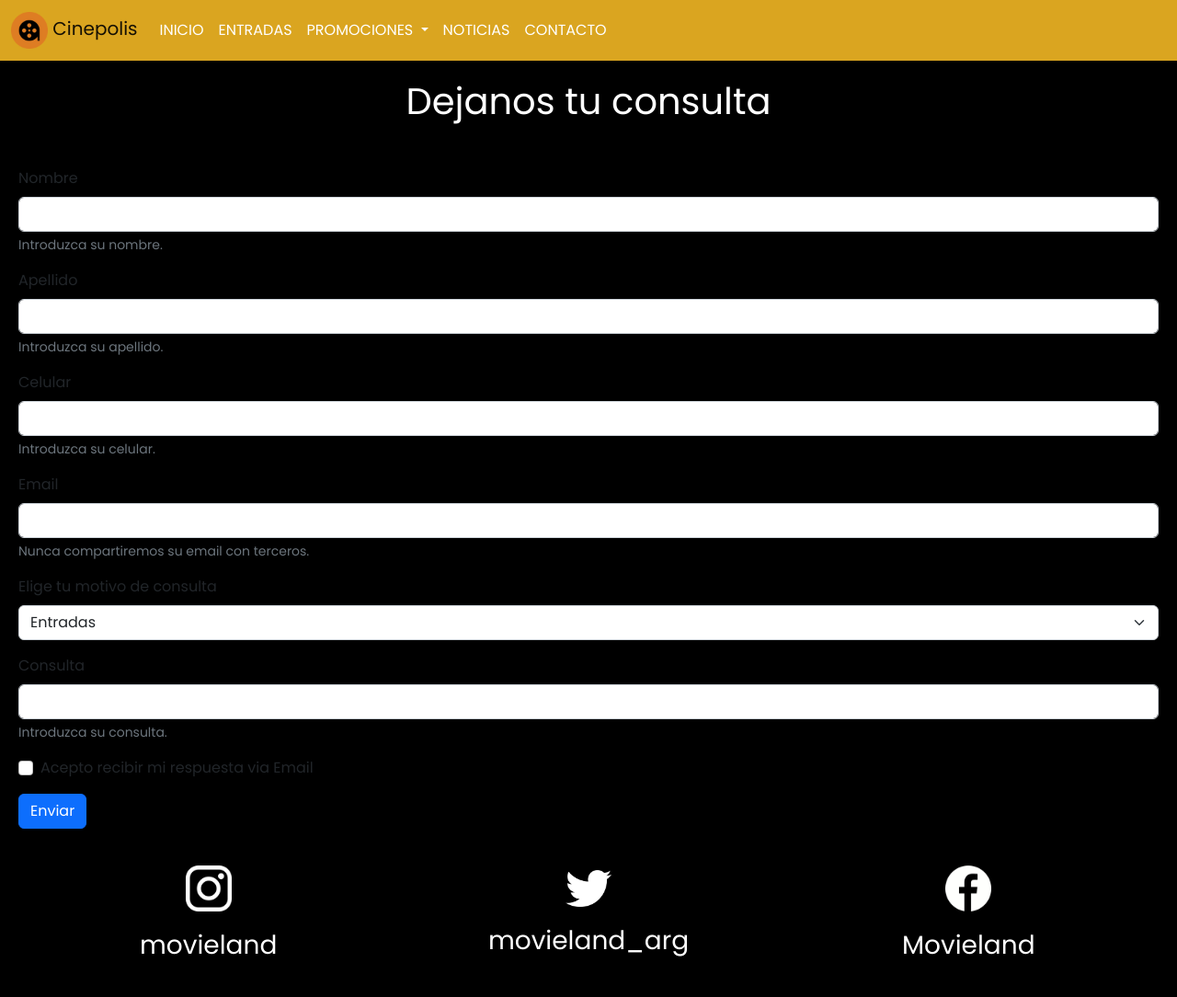
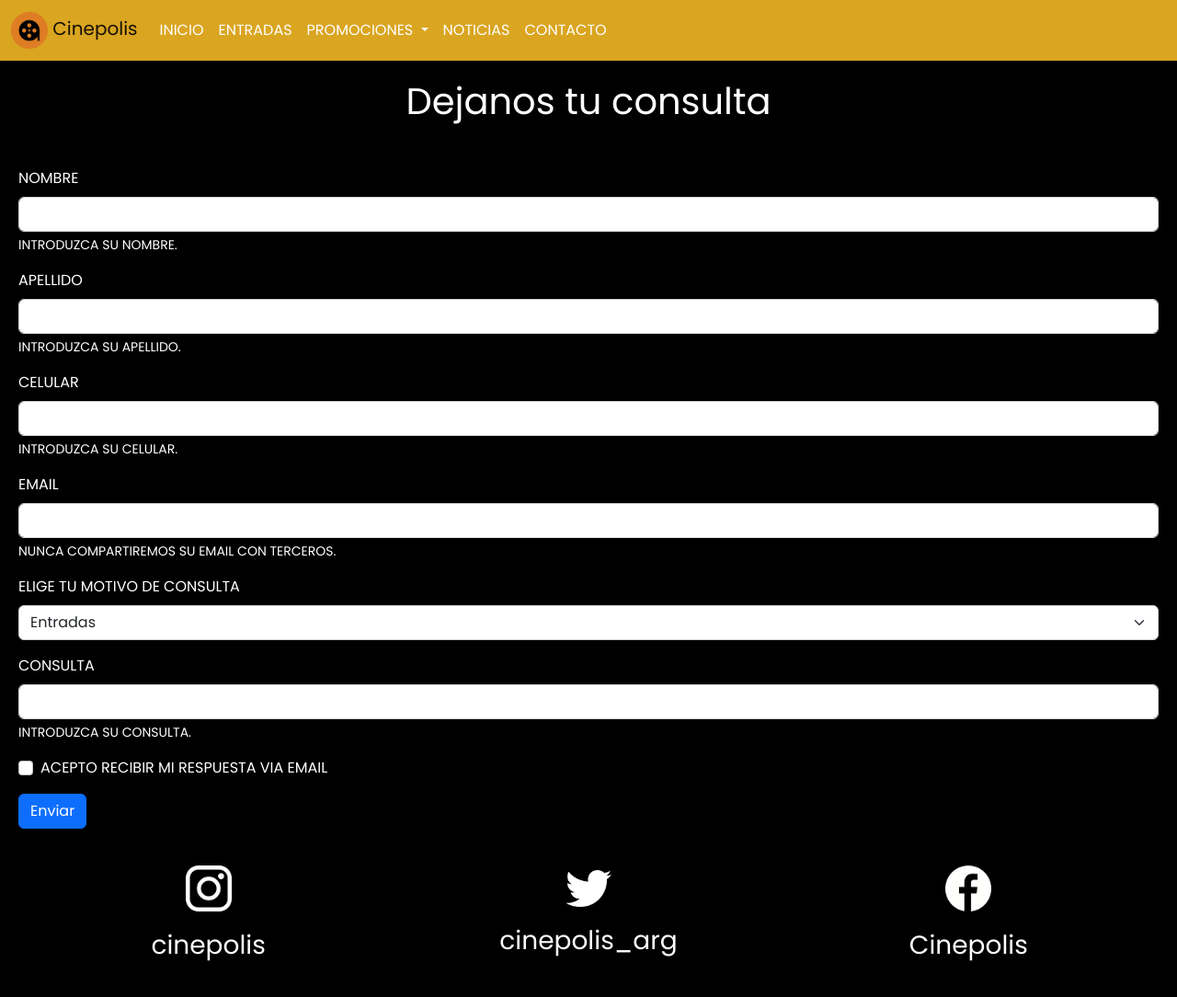
Before and after one commit to pasettidino/cinepolis, a website: page pages/contacto.html in a window 1280 px wide. Shown: the whole page at 92% size. Drawn offline with nearby package versions, Linux system fonts and the light colour scheme.

Commit message:
Se corrigieron errores

```diff
--- a/pages/contacto.html
+++ b/pages/contacto.html
@@ -16,6 +16,7 @@
 </head>
 
 <body>
+<!--  NAVBAR -->
     <header>
 
         <nav class="navbar navbar-expand-lg nav__color">
@@ -42,6 +43,7 @@
                     <ul class="dropdown-menu nav__color">
                       <li><a class="dropdown-item color__letra" href="/pages/promociones.html">La Nacion</a></li>
                       <li><a class="dropdown-item color__letra" href="/pages/promociones.html">Clarin 365</a></li>
+                      <li><a class="dropdown-item color__letra" href="/pages/promociones.html">Movistar</a></li>
                     </ul>
                   </li>
                   <li class="nav-item">
@@ -56,32 +58,33 @@
 
     </header>
 
+<!-- CONSULTA -->
 <section class="contanier-fluid">
     <h1 class="estrenos__titulo">Dejanos tu consulta</h1>
     <form class="formulario">
 
         <div class="mb-3">
-        <label for="nombre" class="form-label formulario__color">Nombre</label>
+        <label for="nombre" class="form-label color__letra">Nombre</label>
         <input type="text" class="form-control" id="nombre" aria-describedby="nombre">
-        <div id="nombre" class="form-text">Introduzca su nombre.</div>
+        <div id="nombre" class="form-text color__letra">Introduzca su nombre.</div>
         </div>
         <div class="mb-3">
-        <label for="apellido" class="form-label formulario__color">Apellido</label>
+        <label for="apellido" class="form-label color__letra">Apellido</label>
         <input type="text" class="form-control" id="apellido" aria-describedby="apellido">
-        <div id="apellido" class="form-text">Introduzca su apellido.</div>
+        <div id="apellido" class="form-text color__letra">Introduzca su apellido.</div>
         </div>
         <div class="mb-3">
-            <label for="celular" class="form-label formulario__color">Celular</label>
+            <label for="celular" class="form-label color__letra">Celular</label>
             <input type="number" class="form-control" id="celular" aria-describedby="celular">
-            <div id="celular" class="form-text">Introduzca su celular.</div>
+            <div id="celular" class="form-text color__letra">Introduzca su celular.</div>
             </div>
         <div class="mb-3">
-          <label for="exampleInputEmail1" class="form-label formulario__color">Email</label>
+          <label for="exampleInputEmail1" class="form-label color__letra">Email</label>
           <input type="email" class="form-control" id="exampleInputEmail1" aria-describedby="emailHelp">
-          <div id="emailHelp" class="form-text">Nunca compartiremos su email con terceros.</div>
+          <div id="emailHelp" class="form-text color__letra">Nunca compartiremos su email con terceros.</div>
         </div>
         <div class="mb-3">
-            <label for="Select" class="form-label formulario__color">Elige tu motivo de consulta</label>
+            <label for="Select" class="form-label color__letra">Elige tu motivo de consulta</label>
             <select id="Select" class="form-select">
               <option>Entradas</option>
               <option>Funciones</option>
@@ -90,35 +93,36 @@
             </select>
           </div>
           <div class="mb-3">
-            <label for="consulta" class="form-label formulario__color">Consulta</label>
+            <label for="consulta" class="form-label color__letra">Consulta</label>
             <input type="text" class="form-control" id="consulta" aria-describedby="consulta">
-            <div id="consulta" class="form-text">Introduzca su consulta.</div>
+            <div id="consulta" class="form-text color__letra">Introduzca su consulta.</div>
             </div>
 
         <div class="mb-3 form-check">
           <input type="checkbox" class="form-check-input" id="exampleCheck1">
-          <label class="form-check-label" for="exampleCheck1">Acepto recibir mi respuesta via Email</label>
+          <label class="form-check-label color__letra" for="exampleCheck1">Acepto recibir mi respuesta via Email</label>
         </div>
         <button type="submit" class="btn btn-primary">Enviar</button>
       </form>
 </section>
 
+<!-- FOOTER -->
 <footer>
     <div class="footer">
 
         <div>
         <img src="/fotos/instagram.png" alt="Instagram" width="50px">
-        <h3 class="pelicula__titulo">movieland</h3>
+        <h3 class="pelicula__titulo">cinepolis</h3>
         </div>
 
         <div>
         <img src="/fotos/twitter.png" alt="Twitter" width="50px">
-        <h3 class="pelicula__titulo">movieland_arg</h3>
+        <h3 class="pelicula__titulo">cinepolis_arg</h3>
         </div>
 
         <div>
         <img src="/fotos/facebook.png" alt="Facebook" width="50px">
-        <h3 class="pelicula__titulo">Movieland</h3>
+        <h3 class="pelicula__titulo">Cinepolis</h3>
         </div>
 
     </div>
```
Also changed, not shown: index.html (+8 -5 lines), pages/entradas.html (+7 -3 lines), pages/noticias.html (+7 -3 lines), pages/promociones.html (+20 -9 lines), scss/estilos.scss (+11 -7 lines), css/estilos.css, scss/_variables.scss (line endings or trailing spaces).
